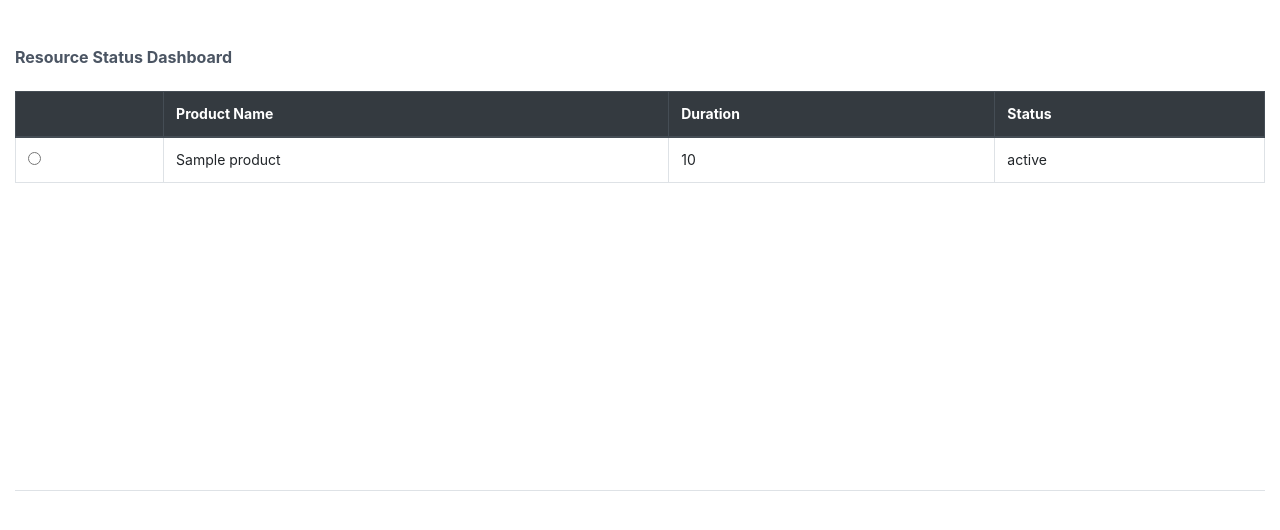
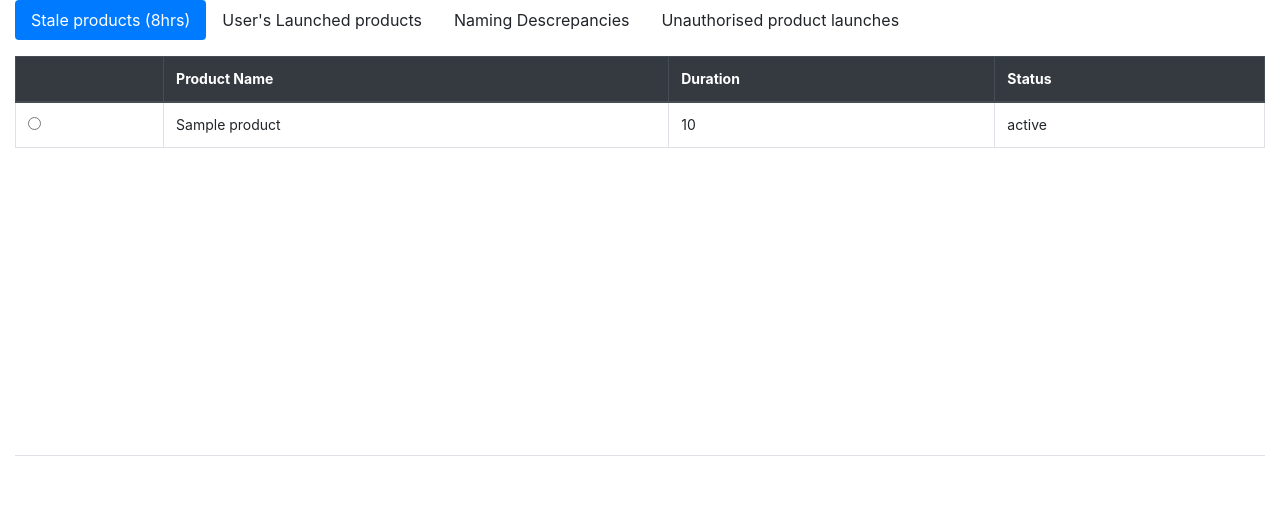
Before and after one commit to IzoManuel/provisioned_products_monitor, a Flask app: template templates/dashboard.html in a window 1280 px wide. Shown: the part 56-586 px from the top of the page. Run offline with Flask 3, Linux system fonts and the light colour scheme; the template is opened without the code that fills it: most values are stand-ins (such as "Sample title", 1, 10 or a date in 2020); some libraries are stand-ins or nearby versions.

Commit message:
Add tab for stale_products

```diff
--- a/app.py
+++ b/app.py
@@ -1,4 +1,4 @@
-#!/usr/bin/python3
+#!/home/ubuntu/environment/dg-capstone-1-team-israel/venv/bin/python
 import logging
 from flask import Flask, render_template
 from jinja2 import Environment, FileSystemLoader
@@ -38,7 +38,7 @@ def stale_provisioned_products():
         unauthorized_users = get_unauthorized_users(users, stale_products)
 
         # Render template with data
-        return render_template('dashboard.html', provisioned_products=provisioned_products, users=users, non_conforming_products=non_conforming_products, unauthorized_users=unauthorized_users)
+        return render_template('dashboard.html', stale_products=stale_products, users=users, non_conforming_products=non_conforming_products, unauthorized_users=unauthorized_users)
 
     except Exception as e:
         logging.error(f"An error occurred: {str(e)}")
--- a/templates/dashboard.html
+++ b/templates/dashboard.html
@@ -24,14 +24,42 @@
 
     <!-- Tailwind JS file -->
     <script src="https://cdn.tailwindcss.com"></script>
-
 </head>
 
 <body>
-
     {% include 'navbar.html' %}
     <div class="container">
-        <h1 class="mb-4 mt-5 text-gray-600 font-bold">Resource Status Dashboard</h1>
+        <div>
+            <ul class="nav nav-pills mb-3" id="pills-tab" role="tablist">
+                <li class="nav-item" role="presentation">
+                    <button class="nav-link active" id="pills-home-tab" data-toggle="pill" data-target="#pills-home"
+                        type="button" role="tab" aria-controls="pills-home" aria-selected="true">
+                        Stale products (8hrs)
+                    </button>
+                </li>
+                <li class="nav-item" role="presentation">
+                    <button class="nav-link" id="pills-profile-tab" data-toggle="pill" data-target="#pills-profile"
+                        type="button" role="tab" aria-controls="pills-profile" aria-selected="false">
+                        User's Launched products
+                    </button>
+                </li>
+                <li class="nav-item" role="presentation">
+                    <button class="nav-link" id="pills-contact-tab" data-toggle="pill" data-target="#pills-contact"
+                        type="button" role="tab" aria-controls="pills-contact" aria-selected="false">
+                        Naming Descrepancies
+                    </button>
+                </li>
+                <li class="nav-item" role="presentation">
+                    <button class="nav-link" id="pills-contact-tab" data-toggle="pill" data-target="#pills-contact"
+                        type="button" role="tab" aria-controls="pills-contact" aria-selected="false">
+                        Unauthorised product launches
+                    </button>
+                </li>
+            </ul>
+        </div>
+
+        <div class="tab-content" id="pills-tabContent">
+            <div class="tab-pane fade show active" id="pills-home" role="tabpanel" aria-labelledby="pills-home-tab">
                 <div class="table-responsive table-height border-bottom">
                     <table class="table table-bordered">
                         <thead class="thead-dark sticky">
@@ -43,11 +71,12 @@
                             </tr>
                         </thead>
                         <tbody>
-                    {% for product in provisioned_products %}
+                            {% for product in stale_products %}
                             <tr class="text-sm">
                                 <td>
-                            <input type="radio" class="radio" name="selectedProduct" id="radio{{ product.index }}"
-                            onchange="showDetailsForRow({{ product.index }})">
+                                    <input type="radio" class="radio" name="selectedProduct"
+                                        id="radio{{ product.index }}"
+                                        onchange="showDetailsForRow({{ product.index }})" />
                                 </td>
                                 <td>{{ product.Name }}</td>
                                 <td>{{ product.duration }}</td>
@@ -58,10 +87,22 @@
                     </table>
                 </div>
 
-        <div id="selectedItemDetailsRow" style="display: none;" class="">
+                <div id="selectedItemDetailsRow" style="display: none" class="">
                     <h6 class="mt-6 font-weight-bold mb-3 text-gray-600">Details</h6>
-            <div id="selectedItemDetails" class="border rounded-sm bg-gray-50 p-3  text-sm"></div>
+                    <div id="selectedItemDetails" class="border rounded-sm bg-gray-50 p-3 text-sm"></div>
                 </div>
+            </div>
+            <div class="tab-pane fade" id="pills-profile" role="tabpanel" aria-labelledby="pills-profile-tab">
+                ...
+            </div>
+            <div class="tab-pane fade" id="pills-contact" role="tabpanel" aria-labelledby="pills-contact-tab">
+                ...
+            </div>
+            <div class="tab-pane fade" id="pills-contact" role="tabpanel" aria-labelledby="pills-contact-tab">
+                ...
+            </div>
+        </div>
+
 
     </div>
 
@@ -70,7 +111,7 @@
     <script src="https://cdn.jsdelivr.net/npm/@popperjs/core@2.5.4/dist/umd/popper.min.js"></script>
     <script src="https://stackpath.bootstrapcdn.com/bootstrap/4.5.2/js/bootstrap.min.js"></script>
     <script>
-        var provisioned_products = {{ provisioned_products | tojson }};
+        var stale_products = {{ stale_products | tojson }};
     </script>
     <script src="{{ url_for('static', filename='js/dashboard.js') }}"></script>
 </body>
```
Also changed, not shown: templates/navbar.html (line endings or trailing spaces). Lines whose indentation alone changed are shown as unchanged.
